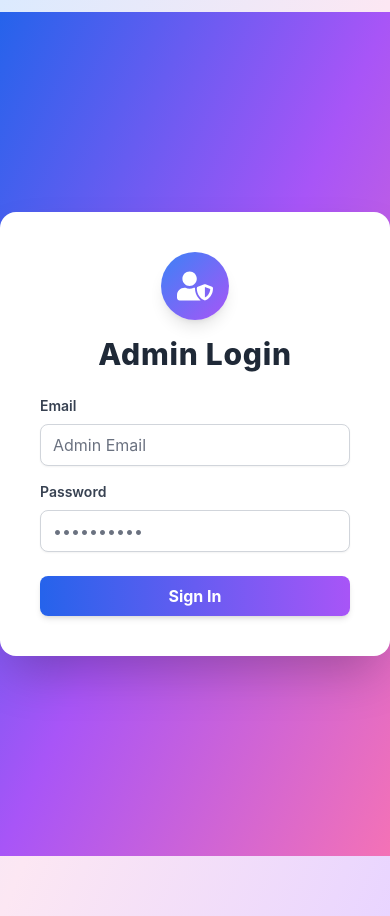
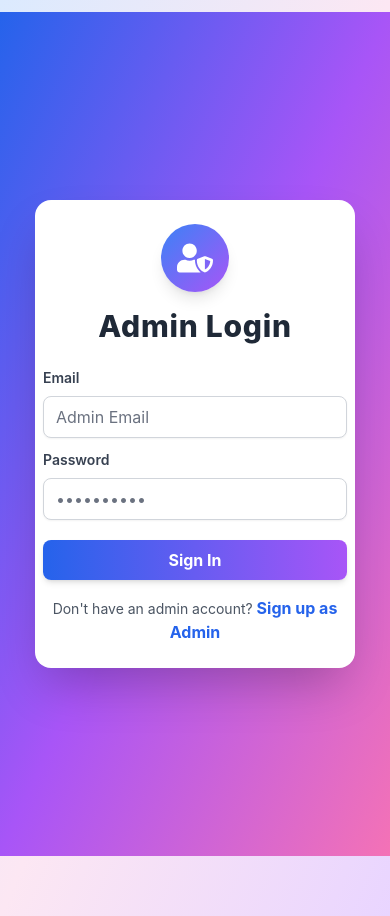
Before and after one commit to usman2722/ecommerce, a React (Create React App) app in the folder frontend/: page /admin/login in a window 390 px wide. Built offline with nearby package versions, Linux system fonts and the light colour scheme; no server answers.

Commit message:
feat: improve admin login/signup pages with responsive design and navigation links

```diff
--- a/frontend/src/pages/AdminAddProduct.js
+++ b/frontend/src/pages/AdminAddProduct.js
@@ -11,6 +11,7 @@ const AdminAddProduct = () => {
   const navigate = useNavigate();
   const [form, setForm] = useState({ name: '', price: '', image: '', category: '', stock: '', description: '' });
   const [uploading, setUploading] = useState(false);
+  const [preview, setPreview] = useState(null);
   const [message, setMessage] = useState('');
   const [loading, setLoading] = useState(false);
   const [customCategory, setCustomCategory] = useState('');
@@ -51,6 +52,7 @@ const AdminAddProduct = () => {
   const handleImageUpload = async (e) => {
     const file = e.target.files[0];
     if (!file) return;
+    setPreview(URL.createObjectURL(file)); // Show instant preview
     const formData = new FormData();
     formData.append('image', file);
     setUploading(true);
@@ -65,6 +67,7 @@ const AdminAddProduct = () => {
         },
       });
       setForm((prev) => ({ ...prev, image: data.image }));
+      setPreview(data.image); // After upload, show Cloudinary image
       setMessage('Image uploaded!');
     } catch (err) {
       setMessage('Image upload failed.');
@@ -106,8 +109,8 @@ const AdminAddProduct = () => {
                   className="rounded-full px-4 py-2 bg-blue-50 focus:outline-none focus:ring-2 focus:ring-blue-400 text-gray-800 font-semibold shadow-sm border-0"
                 />
                 {uploading && <span className="text-blue-600 font-semibold">Uploading...</span>}
-                {form.image && (
-                  <img src={`${backendBaseUrl}${form.image}`} alt="Preview" className="h-16 w-24 object-cover rounded-xl shadow border-2 border-blue-100" />
+                {preview && (
+                  <img src={preview.startsWith('http') ? preview : `${backendBaseUrl}${preview}`} alt="Preview" className="h-16 w-24 object-cover rounded-xl shadow border-2 border-blue-100" />
                 )}
               </div>
               <input type="hidden" name="image" value={form.image} />
--- a/frontend/src/pages/AdminLoginPage.js
+++ b/frontend/src/pages/AdminLoginPage.js
@@ -1,5 +1,5 @@
 import React, { useState } from 'react';
-import { useNavigate } from 'react-router-dom';
+import { useNavigate, Link } from 'react-router-dom';
 import { signIn } from '../services/api';
 import { FaUserShield } from 'react-icons/fa';
 
@@ -30,13 +30,13 @@ const AdminLoginPage = () => {
 
     return (
         <div className="min-h-screen flex items-center justify-center bg-gradient-to-br from-blue-600 via-purple-500 to-pink-400">
-            <div className="w-full max-w-md bg-white rounded-2xl shadow-2xl px-10 py-10 flex flex-col items-center">
+            <div className="w-full max-w-xs sm:max-w-md bg-white rounded-2xl shadow-2xl px-2 py-6 sm:px-8 sm:py-10 flex flex-col items-center">
                 <div className="bg-gradient-to-br from-blue-500 to-purple-500 rounded-full p-4 mb-4 shadow-lg">
                     <FaUserShield className="text-white text-4xl" />
                 </div>
                 <h1 className="text-3xl font-extrabold mb-6 text-center text-gray-800 tracking-wide">Admin Login</h1>
                 {error && <div className="bg-red-100 text-red-700 p-2 mb-4 rounded text-center w-full">{error}</div>}
-                <form onSubmit={handleSubmit} className="w-full flex flex-col gap-4">
+                <form onSubmit={handleSubmit} className="w-full flex flex-col gap-3">
                     <div>
                         <label className="block text-gray-700 text-sm font-semibold mb-2" htmlFor="email">
                             Email
@@ -64,12 +64,16 @@ const AdminLoginPage = () => {
                         />
                     </div>
                     <button
-                        className="mt-2 bg-gradient-to-r from-blue-600 to-purple-500 hover:from-blue-700 hover:to-purple-600 text-white font-bold py-2 px-4 rounded-lg shadow-md transition-all duration-200 focus:outline-none focus:ring-2 focus:ring-blue-400"
+                        className="w-full mt-2 bg-gradient-to-r from-blue-600 to-purple-500 hover:from-blue-700 hover:to-purple-600 text-white font-bold py-2 px-4 rounded-lg shadow-md transition-all duration-200 focus:outline-none focus:ring-2 focus:ring-blue-400"
                         type="submit"
                     >
                         Sign In
                     </button>
                 </form>
+                <div className="w-full mt-4 text-center">
+                  <span className="text-gray-600 text-sm">Don't have an admin account? </span>
+                  <Link to="/admin-signup" className="text-blue-600 font-bold hover:underline">Sign up as Admin</Link>
+                </div>
             </div>
         </div>
     );
--- a/frontend/src/pages/AdminSignupPage.js
+++ b/frontend/src/pages/AdminSignupPage.js
@@ -1,5 +1,5 @@
 import React, { useState } from 'react';
-import { useNavigate } from 'react-router-dom';
+import { useNavigate, Link } from 'react-router-dom';
 import { adminSignUp } from '../services/api';
 import { FaUserPlus } from 'react-icons/fa';
 
@@ -28,14 +28,14 @@ const AdminSignupPage = () => {
 
     return (
         <div className="min-h-screen flex items-center justify-center bg-gradient-to-br from-blue-600 via-purple-500 to-pink-400">
-            <div className="w-full max-w-md bg-white rounded-2xl shadow-2xl px-10 py-10 flex flex-col items-center">
+            <div className="w-full max-w-xs sm:max-w-md bg-white rounded-2xl shadow-2xl px-2 py-6 sm:px-8 sm:py-10 flex flex-col items-center">
                 <div className="bg-gradient-to-br from-blue-500 to-purple-500 rounded-full p-4 mb-4 shadow-lg">
                     <FaUserPlus className="text-white text-4xl" />
                 </div>
                 <h1 className="text-3xl font-extrabold mb-6 text-center text-gray-800 tracking-wide">Admin Signup</h1>
                 {error && <div className="bg-red-100 text-red-700 p-2 mb-4 rounded text-center w-full">{error}</div>}
                 {success && <div className="bg-green-100 text-green-700 p-2 mb-4 rounded text-center w-full">{success}</div>}
-                <form onSubmit={handleSubmit} className="w-full flex flex-col gap-4">
+                <form onSubmit={handleSubmit} className="w-full flex flex-col gap-3">
                     <div>
                         <label className="block text-gray-700 text-sm font-semibold mb-2" htmlFor="name">
                             Name
@@ -93,12 +93,16 @@ const AdminSignupPage = () => {
                         />
                     </div>
                     <button
-                        className="mt-2 bg-gradient-to-r from-blue-600 to-purple-500 hover:from-blue-700 hover:to-purple-600 text-white font-bold py-2 px-4 rounded-lg shadow-md transition-all duration-200 focus:outline-none focus:ring-2 focus:ring-blue-400"
+                        className="w-full mt-2 bg-gradient-to-r from-blue-600 to-purple-500 hover:from-blue-700 hover:to-purple-600 text-white font-bold py-2 px-4 rounded-lg shadow-md transition-all duration-200 focus:outline-none focus:ring-2 focus:ring-blue-400"
                         type="submit"
                     >
                         Sign Up
                     </button>
                 </form>
+                <div className="w-full mt-4 text-center">
+                  <span className="text-gray-600 text-sm">Already have an admin account? </span>
+                  <Link to="/admin-login" className="text-blue-600 font-bold hover:underline">Sign in as Admin</Link>
+                </div>
             </div>
         </div>
     );
```
